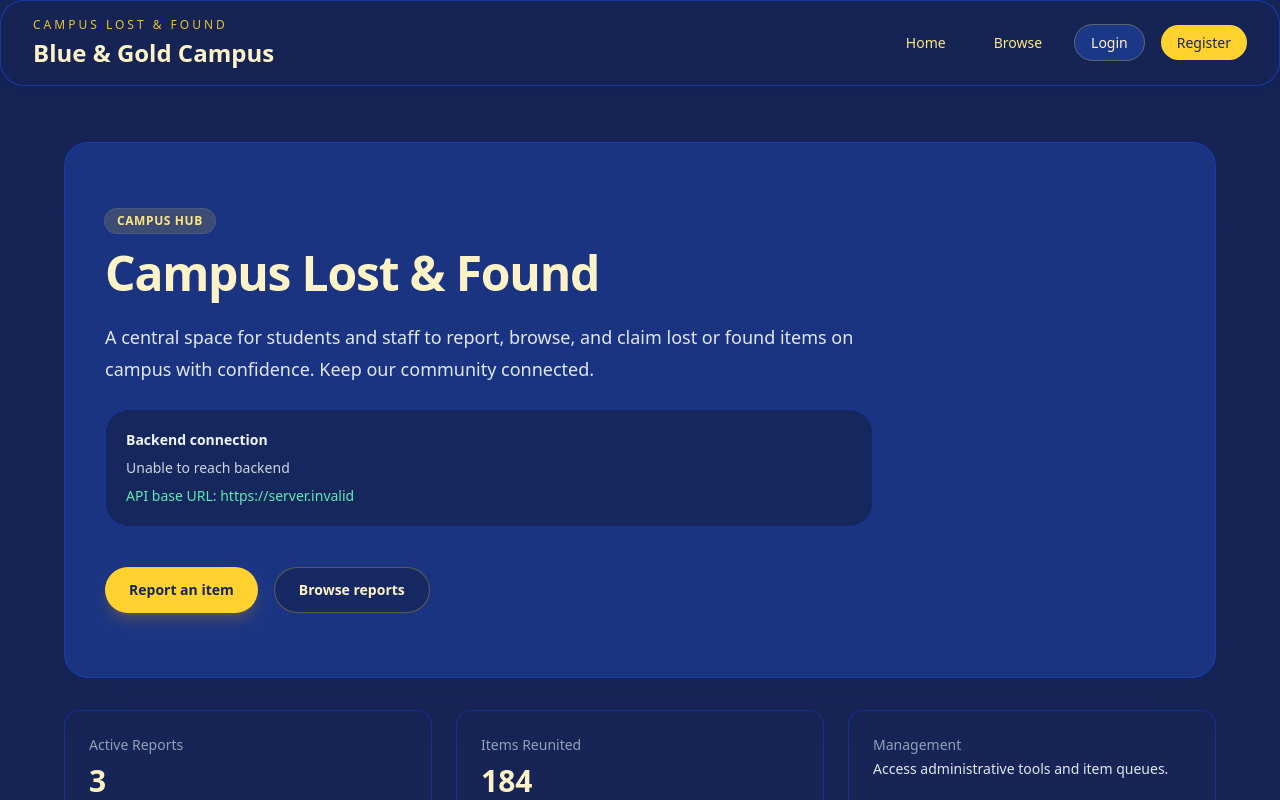
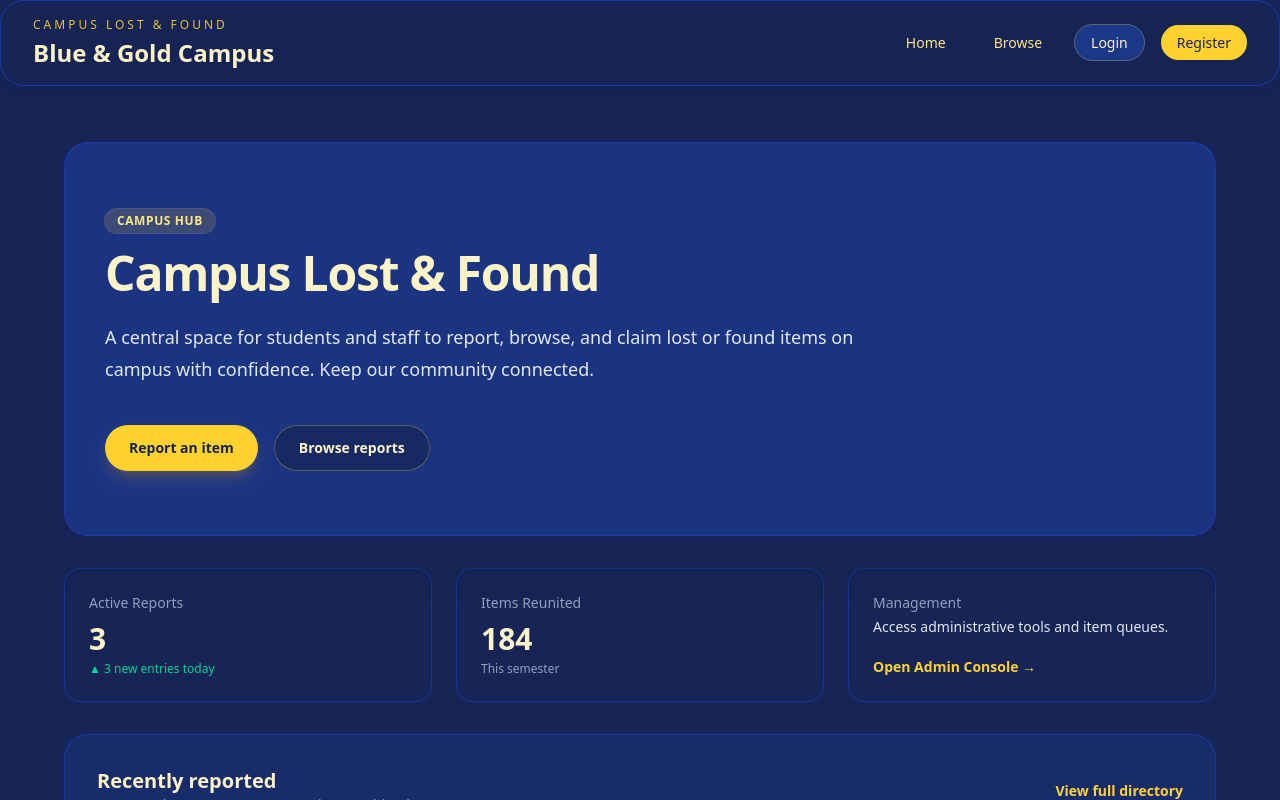
Before and after one commit to munroemil6-bot/campus-lost-found-system-backend, a React (Vite) app in the folder frontend/: page / in a window 1280 px wide. Shown: the top 800 px of the page. Built offline with nearby package versions, Linux system fonts and the light colour scheme; no server answers.

Commit message:
runtime correction

```diff
--- a/frontend/src/pages/Home.jsx
+++ b/frontend/src/pages/Home.jsx
@@ -49,21 +49,6 @@ export default function Home() {
           <p className="mt-6 text-lg leading-8 text-slate-200">
             A central space for students and staff to report, browse, and claim lost or found items on campus with confidence. Keep our community connected.
           </p>
-          <div className="mt-6 rounded-3xl border border-blue-800/60 bg-blue-950/80 p-5 text-sm text-slate-300">
-            <p className="font-semibold text-slate-100">Backend connection</p>
-            <p className="mt-2 text-slate-300">
-              {backendReachable === null
-                ? 'Checking backend connection…'
-                : backendReachable
-                ? 'Connected to backend'
-                : 'Unable to reach backend'}
-            </p>
-            {apiBaseUrl ? (
-              <p className="mt-2 text-sm text-emerald-300">API base URL: {apiBaseUrl}</p>
-            ) : (
-              <p className="mt-2 text-sm text-rose-300">Backend API URL is not configured.</p>
-            )}
-          </div>
           <div className="mt-10 flex flex-wrap gap-4">
             <Link to="/login" className="inline-flex items-center justify-center rounded-full bg-amber-300 px-6 py-3 text-sm font-semibold text-blue-950 shadow-lg shadow-amber-500/20 transition hover:bg-amber-200">
               Report an item
--- a/frontend/src/pages/ReportFound.jsx
+++ b/frontend/src/pages/ReportFound.jsx
@@ -42,7 +42,7 @@ export default function ReportFound() {
       })
       setSuccessMessage('Found item reported successfully.')
       setIsSubmitted(true)
-      setTimeout(() => navigate('/browse'), 1200)
+      setTimeout(() => navigate('/browse'))
     } catch (err) {
       setErrorMessage(err?.response?.data?.detail || 'Unable to submit the report.')
     }
--- a/frontend/src/pages/ReportLost.jsx
+++ b/frontend/src/pages/ReportLost.jsx
@@ -41,7 +41,7 @@ export default function ReportLost() {
       })
       setSuccessMessage('Missing item reported successfully.')
       setIsSubmitted(true)
-      setTimeout(() => navigate('/browse'), 1200)
+      setTimeout(() => navigate('/browse'))
     } catch (err) {
       setErrorMessage(err?.response?.data?.detail || 'Unable to submit the report.')
     }
```
